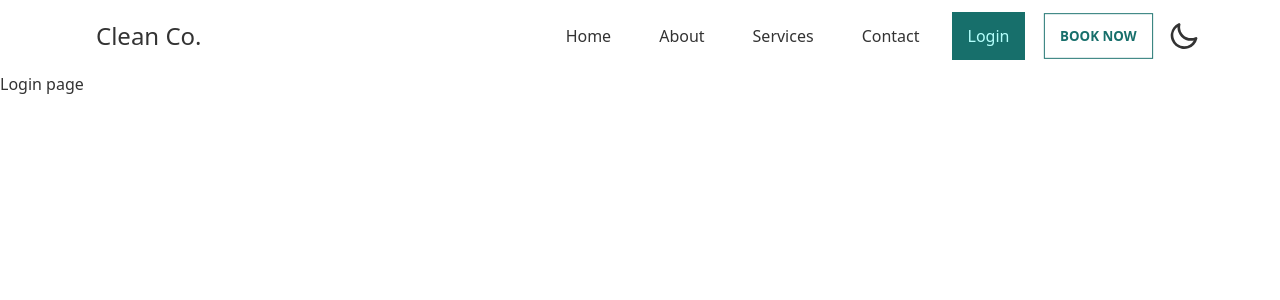
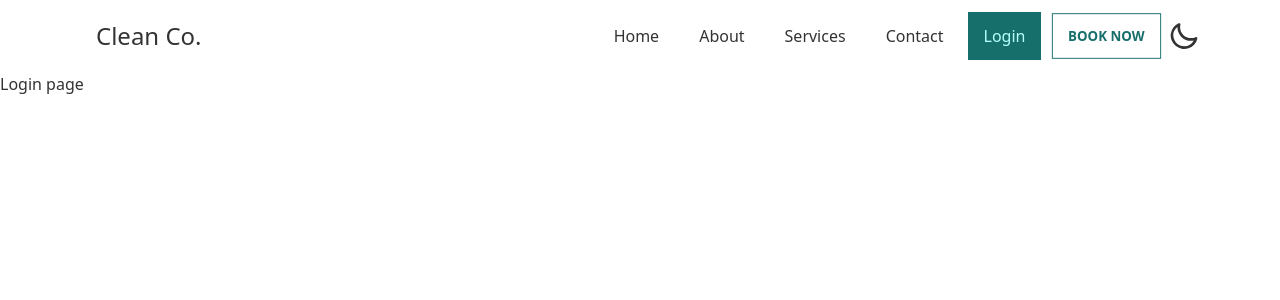
Before and after one commit to sabbirsami/clean-co, a React (Create React App) app: page /login in a window 1280 px wide. Shown: the top 300 px of the page. Built offline with nearby package versions, Linux system fonts and the light colour scheme.

Commit message:
remove extra gap from naver item

```diff
--- a/src/Shared/Navbar.js
+++ b/src/Shared/Navbar.js
@@ -98,7 +98,7 @@ const Navbar = ({ children }) => {
                     </div>
 
                     <div class="flex-none hidden lg:block">
-                        <ul class="menu menu-horizontal gap-x-2">{navItem}</ul>
+                        <ul class="menu menu-horizontal ">{navItem}</ul>
                     </div>
                 </div>
                 {children}
```
